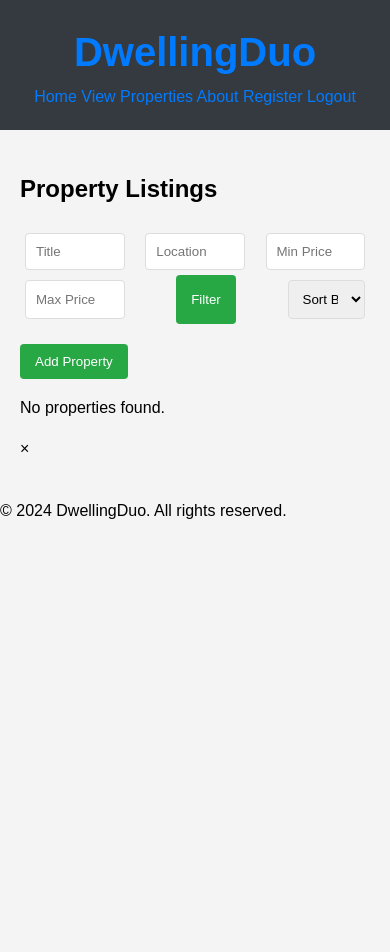
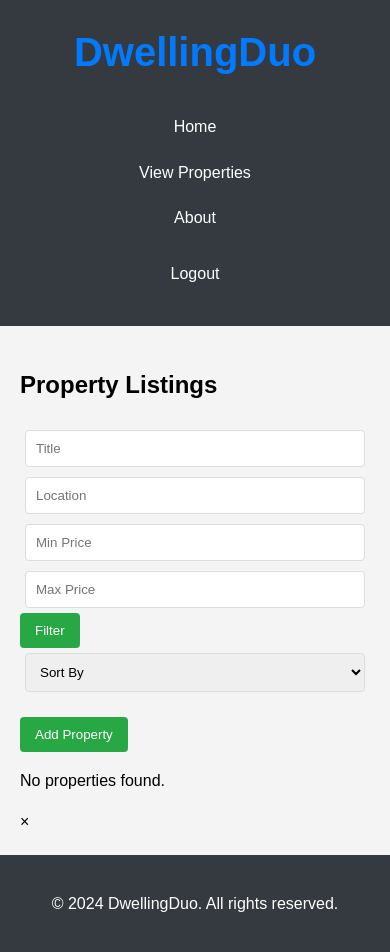
Before and after one commit to Jayricka/dwellingduo, a Django app: page /properties/ in a window 390 px wide. Before the commit the page ends 519 px from the top, so only its background shows below. Run offline with Django 5.2, Linux system fonts and the light colour scheme; the visitor is signed in with stand-in values (Sample User, id 1); data that the repository does not hold is empty.

```diff
--- a/static/css/styles.css
+++ b/static/css/styles.css
@@ -9,7 +9,7 @@ body {
 
 /* Header Styles */
 header {
-    background: #343a40; /* Dark background for header */
+    background: #343a40; /* Dark background */
     color: #ffffff;
     padding: 20px;
     text-align: center;
@@ -22,18 +22,26 @@ h1 {
 
 .navbar {
     display: flex;
-    justify-content: center;
-    margin-top: 10px;
+    justify-content: space-between; /* Space between left and right sections */
+    align-items: center;
+    padding: 10px 20px;
+    background: #343a40;
+}
+
+.navbar-left, .navbar-right {
+    display: flex;
+    align-items: center;
 }
 
 .navbar a {
     color: #ffffff;
     text-decoration: none;
-    padding: 15px 20px;
+    padding: 10px 15px;
+    margin: 0 5px;
 }
 
 .navbar a:hover {
-    background: #495057; /* Lighter shade on hover */
+    background: #495057; /* Hover background color */
 }
 
 /* Main Content Styles */
@@ -237,6 +245,8 @@ a:hover {
     color: #ff5733; /* Change color on hover */
     transform: scale(1.1); /* Scale up effect on hover */
 }
+
+/* Cover Image Styles */
 .cover-image {
     position: relative;
     width: 100%;
@@ -276,3 +286,60 @@ a:hover {
     margin: 10px 0;
     transition: opacity 0.3s ease; /* Smooth fade transition */
 }
+
+/* Footer Styles */
+footer {
+    background: #343a40; /* Dark background for footer */
+    color: #ffffff; /* White text */
+    text-align: center; /* Center text */
+    padding: 20px; /* Padding for footer */
+    position: relative; /* Position relative for absolute children */
+}
+
+.footer-links {
+    display: flex;
+    justify-content: center; /* Center footer links */
+    list-style-type: none; /* No bullets */
+    padding: 0; /* No padding */
+    margin: 10px 0; /* Margin around list */
+}
+
+.footer-links li {
+    margin: 0 10px; /* Space between items */
+}
+
+.footer-links a {
+    color: #ffffff; /* White text */
+}
+
+.footer-links a:hover {
+    text-decoration: underline; /* Underline on hover */
+}
+
+/* Media Queries for Responsiveness */
+@media (max-width: 768px) {
+    .filter-input,
+    .sort-select {
+        width: 100%; /* Full width on small screens */
+    }
+
+    .property-grid {
+        grid-template-columns: repeat(auto-fill, minmax(150px, 1fr)); /* Smaller items on mobile */
+    }
+
+    .overlay h1 {
+        font-size: 2.5em; /* Smaller title on mobile */
+    }
+
+    .overlay p {
+        font-size: 1em; /* Smaller description on mobile */
+    }
+
+    .navbar {
+        flex-direction: column; /* Stack items vertically on smaller screens */
+    }
+    .navbar-left, .navbar-right {
+        flex-direction: column;
+        margin-top: 10px;
+    }
+}
--- a/templates/base.html
+++ b/templates/base.html
@@ -6,27 +6,31 @@
     <meta name="viewport" content="width=device-width, initial-scale=1.0">
     <title>DwellingDuo</title>
     <link rel="stylesheet" href="https://cdnjs.cloudflare.com/ajax/libs/font-awesome/5.15.4/css/all.min.css">
-    <link rel="stylesheet" href="{% static 'css/styles.css' %}"> <!-- Make sure this path is correct -->
+    <link rel="stylesheet" href="{% static 'css/styles.css' %}"> <!-- Ensure correct path -->
 </head>
 <body>
     <header>
         <h1 class="site-title">
             <a href="{% url 'home' %}" class="title-dwellingduo">DwellingDuo</a>
         </h1>
-        <nav>
+        <nav class="navbar">
+            <div class="navbar-left">
                 <a href="{% url 'home' %}" class="menu-item">Home</a>
                 <a href="{% url 'properties:property_list' %}" class="menu-item">View Properties</a>
-            <a href="{% url 'properties:about' %}" class="menu-item">About</a> <!-- Corrected URL -->
-            <a href="{% url 'accounts:register' %}" class="menu-item">Register</a>
+                <a href="{% url 'properties:about' %}" class="menu-item">About</a>
+            </div>
+            <div class="navbar-right">
                 {% if user.is_authenticated %}
                     <a href="{% url 'accounts:logout' %}" class="menu-item">Logout</a>
                 {% else %}
+                    <a href="{% url 'accounts:register' %}" class="menu-item">Register</a>
                     <a href="{% url 'accounts:login' %}" class="menu-item">Login</a>
                 {% endif %}
+            </div>
         </nav>
     </header>
 
-    <div class="cover-image"></div> <!-- Added a div for the background image -->
+    <div class="cover-image"></div> <!-- Background image section -->
 
     <main>
         {% block content %}
```
Lines whose indentation alone changed are shown as unchanged.
